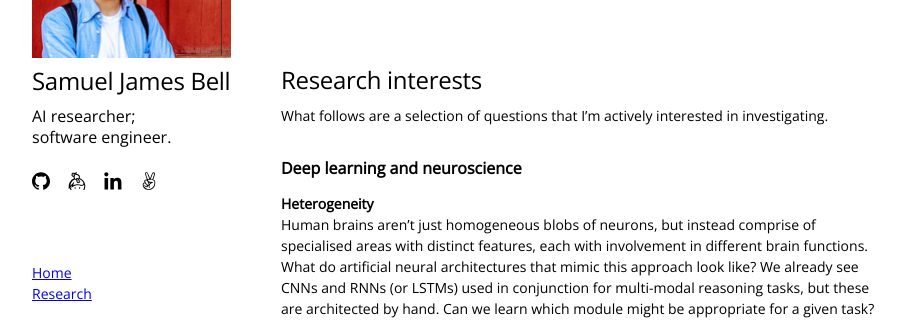
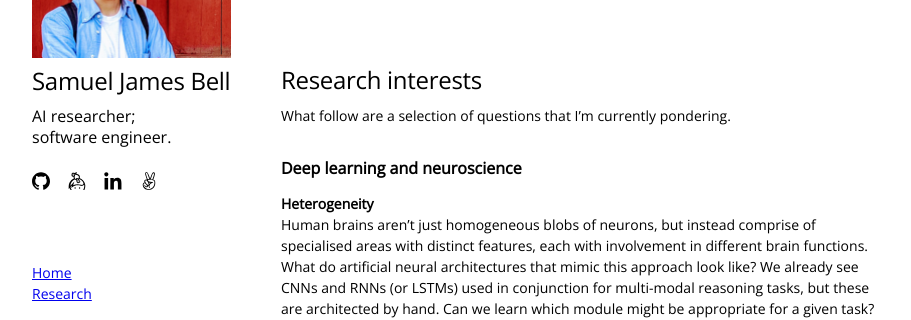
Before and after one commit to samueljamesbell/samueljamesbell.github.io, a Jekyll site: the page built from research.md, in a window 1280 px wide. Shown: the part 179-499 px from the top of the page, without its empty margins (68-979 px from the left). Built offline with Jekyll 4.4.1, drawn with Linux system fonts in a browser that asks for light colours.

Commit message:
Update research tagline

```diff
--- a/research.md
+++ b/research.md
@@ -4,7 +4,7 @@ title: Research interests
 ---
 
 # Research interests
-What follows are a selection of questions that I’m actively interested in investigating.
+What follow are a selection of questions that I'm currently pondering.
 
 ## Deep learning and neuroscience
 
```
